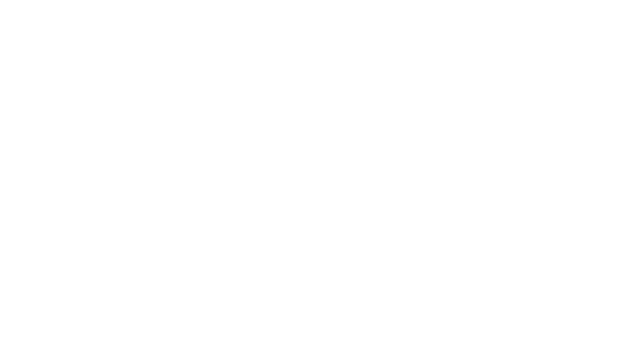
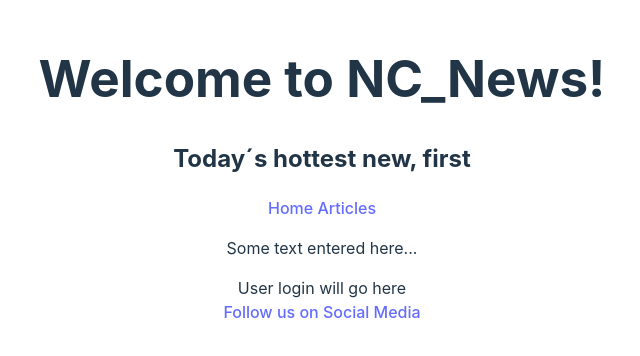
Before and after one commit to cheesenbeans/FE-NC-NEWS, a React (Vite) app: page / in a window 1280 px wide. Shown: the part 230-586 px from the top of the page, without its empty margins (318-958 px from the left). Built offline with nearby package versions, Linux system fonts and the light colour scheme.

Commit message:
this commit starts ticket_4

```diff
--- a/package.json
+++ b/package.json
@@ -12,7 +12,8 @@
   "dependencies": {
     "cors": "^2.8.5",
     "react": "^18.2.0",
-    "react-dom": "^18.2.0"
+    "react-dom": "^18.2.0",
+    "react-router-dom": "^6.11.2"
   },
   "devDependencies": {
     "@types/react": "^18.0.37",
--- a/src/App.jsx
+++ b/src/App.jsx
@@ -1,8 +1,27 @@
-import { useState } from "react";
+import { BrowserRouter, Routes, Route } from "react-router-dom";
+import Header from "./components/Header";
+import Footer from "./components/Footer";
+import Nav from "./components/Nav";
+import Home from "./components/Home";
 import "./App.css";
 
 function App() {
-  return <></>;
+  return (
+  <BrowserRouter>
+      <>
+        <Header />
+        <Nav />
+        <Routes>
+          <Route path="/" element={<Home />} />
+          {/* <Route path="/articles" element={<Articles />} /> */}
+          {/* <Route path="/topics" element={<Topics />} />
+          <Route path="/articles/:article_id" element={<SingleArticle />} />
+          <Route path="/articles/add-an-article" element={<AddArticle />} /> */}
+        </Routes>
+        <Footer />
+      </>
+    </BrowserRouter>
+    )
 }
 
 export default App;
--- /dev/null
+++ b/src/components/Footer.jsx
@@ -0,0 +1,9 @@
+function Footer () {
+    return(
+        <main>
+            <a>Follow us on Social Media</a>
+        </main>
+    )
+}
+
+export default Footer
--- /dev/null
+++ b/src/components/Header.jsx
@@ -0,0 +1,11 @@
+
+function Header () {
+    return(
+        <main>
+        <h1>Welcome to NC_News!</h1>
+        <h2>Today´s hottest new, first</h2>
+        </main>
+    )
+}
+
+export default Header
--- /dev/null
+++ b/src/components/Home.jsx
@@ -0,0 +1,12 @@
+import { Link } from "react-router-dom";
+
+function Home () {
+    return(
+        <main>
+        <p>Some text entered here...</p>
+        <section>User login will go here</section>
+        </main>
+    )
+}
+
+export default Home
--- /dev/null
+++ b/src/components/Nav.jsx
@@ -0,0 +1,15 @@
+import { Link } from "react-router-dom";
+
+function Nav() {
+
+    return (
+      <nav>
+        <Link to="/"> Home </Link>
+        <Link to="/articles"> Articles </Link>
+        {/* <Link to="/topics"> Topics </Link>
+        <Link to="/users"> Users </Link> */}
+      </nav>
+    );
+  }
+
+  export default Nav;
```
Also changed, not shown: src/components/Articles.jsx (added), 1 other file (tests, documents, lock files or other folders).
